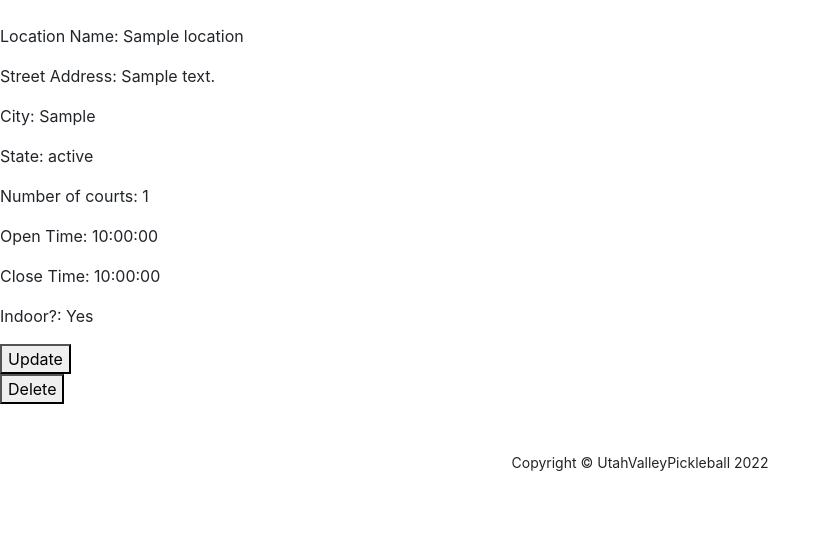
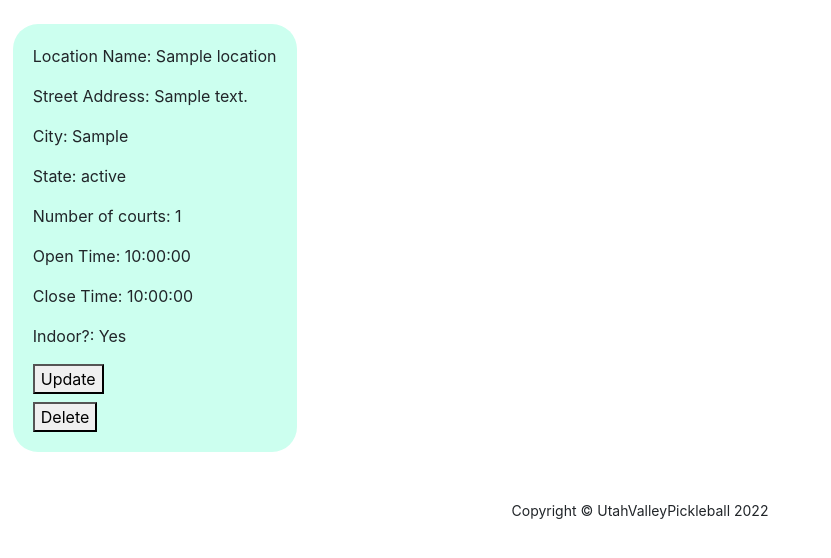
Before and after one commit to brooke-woodland/utahvalleypickleball, a Django app: page /data/view in a window 1280 px wide. Shown: the part 56-614 px from the top of the page, without its empty margins (0-831 px from the left). Run offline with Django 4.2, Linux system fonts and the light colour scheme; tables that the repository leaves empty hold one stand-in row (values such as "Sample post"); some libraries are stand-ins or nearby versions.

Commit message:
data changes

```diff
--- a/templates/pickleball/data.html
+++ b/templates/pickleball/data.html
@@ -2,8 +2,10 @@
 {% load static %}
 {% block content %}
 
+<div style="margin-left: 1vw">
   {% for location in data %}
     <br/>
+    <div style="width: fit-content; background-color: #ccffef; border-radius: 25px; padding: 20px;">
       <form action="{% url 'updateData' %}" method="POST">
         {% csrf_token %}
         <p>Location Name: {{ location.court_name }}</p>
@@ -29,12 +31,14 @@
         <input hidden name="id" value={{ location.id }}>
         <button type="submit">Update</button>
       </form>
-  <form action="{% url 'deleteData' %}" method="POST">
+      <form action="{% url 'deleteData' %}" method="POST" style="margin-top: 1vh">
         {% csrf_token %}
         <button>Delete</button>
         <input hidden name="id" value={{ location.id }}>
       </form>
+    </div>
     <br/>
   {% endfor %}
+</div>
 
 {% endblock %}
```
Lines whose indentation alone changed are shown as unchanged.
